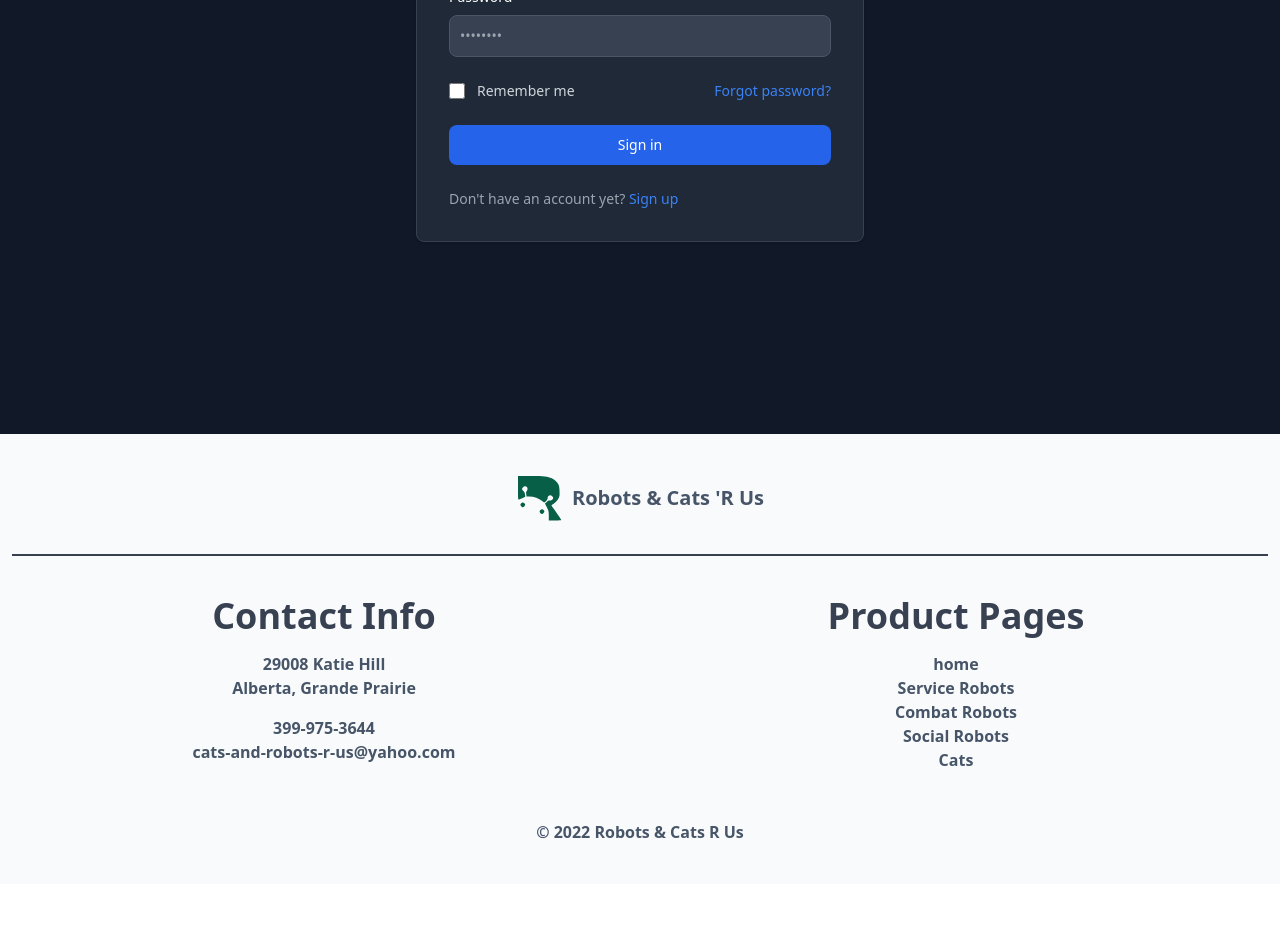
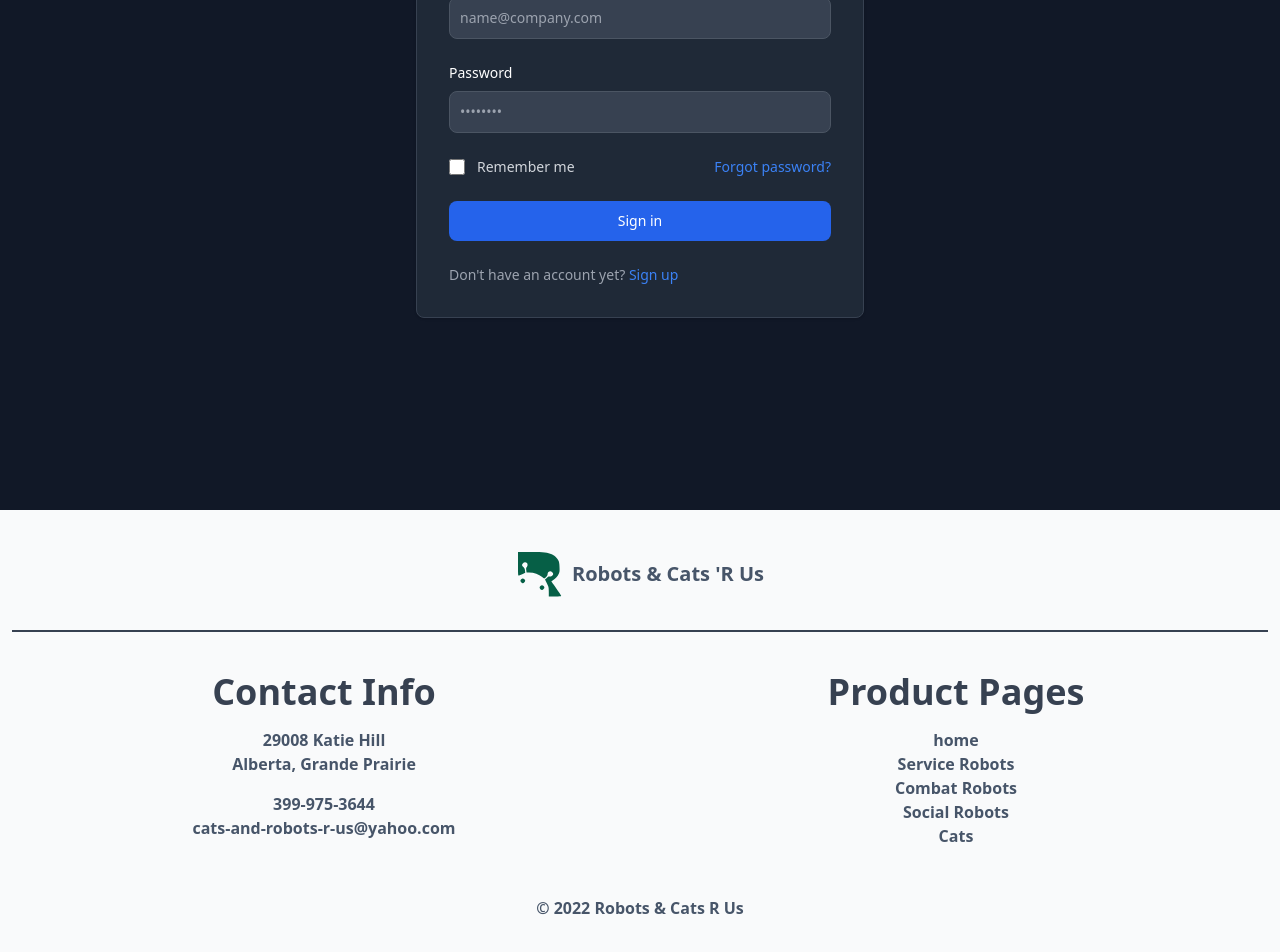
Before and after one commit to lmagnuson07/robots-and-cats-r-us, a Next.js app: page /login in a window 1280 px wide. Shown: the part 460-1412 px from the top of the page. Before the commit the page ends 1344 px from the top, so only its background shows below. Built offline with nearby package versions, Linux system fonts and the light colour scheme.

Commit message:
Added position relative and the top values to the login and 404 pages

```diff
--- a/components/footer/Footer.jsx
+++ b/components/footer/Footer.jsx
@@ -6,7 +6,7 @@ import { LogoSvg } from './../icons'
 function Footer({ ...props}) {
     return (
       <>
-        <footer className="text-center px-3 py-10 bg-gray-50 text-slate-600 font-bold">
+        <footer className="text-center px-3 py-10 bg-gray-50 text-slate-600 font-bold relative top-[72px] lg:top-[76px]">
             <section className="container mx-auto">
                 <header className="border-b-2 pb-8 border-gray-700">
                     <Link className="flex justify-center" href="/">
--- a/components/navigation/NavBar.jsx
+++ b/components/navigation/NavBar.jsx
@@ -7,7 +7,7 @@ import NavBarLinks from './NavBarLinks';
 
 function NavBar() {
     return (
-        <header className="bg-gray-50 shadow-lg text-slate-600 font-bold fixed w-full px-3 py-4 z-10">
+        <header className="bg-gray-50 shadow-lg text-slate-600 font-bold fixed w-full px-3 py-4 z-20">
             <div className="container grid grid-cols-2 lg:grid-cols-[1fr,auto,1fr] justify-between relative items-center mx-auto">
                 <NavBarBranding />
                 <nav id="main-nav" className="col-[1/-1] lg:col-[2/3] fixed left-0 top-[72px] w-full bg-gray-50 lg:static opacity-0 max-h-0 lg:opacity-100 lg:max-h-12">
@@ -23,5 +23,4 @@ function NavBar() {
     );
 }
 
-
 export default NavBar;
--- a/pages/404.jsx
+++ b/pages/404.jsx
@@ -7,6 +7,7 @@ export default function PageNotFound(){
             <Head>
                 <title>Page not found</title>
             </Head>
+            <main className="relative top-[72px] lg:top-[76px]">
                 <div className="bg-indigo-900 relative overflow-hidden h-screen">
                     <Image
                         src="https://external-preview.redd.it/4MddL-315mp40uH18BgGL2-5b6NIPHcDMBSWuN11ynM.jpg?width=960&crop=smart&auto=webp&s=b98d54a43b3dac555df398588a2c791e0f3076d9"
@@ -22,6 +23,8 @@ export default function PageNotFound(){
                         </div>
                     </div>
                 </div>
+            </main>
+
         </>
     )
 }
--- a/pages/login.jsx
+++ b/pages/login.jsx
@@ -8,7 +8,9 @@ export default function LoginPage(){
             <Head>
                 <title>Login</title>
             </Head>
-            <LoginContent />
+            <main className="relative top-[72px] lg:top-[76px]">
+                <LoginContent />
+            </main>
         </>
     )
 }
```
Lines whose indentation alone changed are shown as unchanged.
